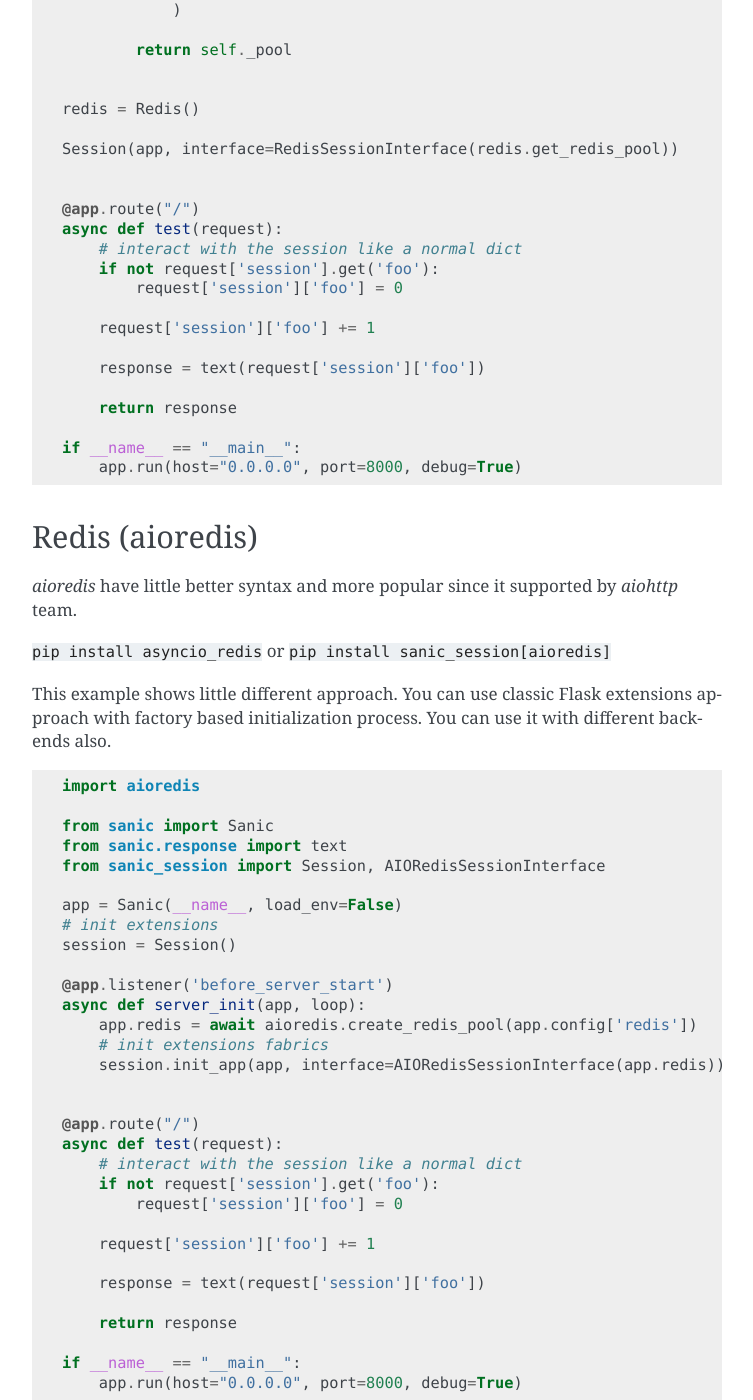
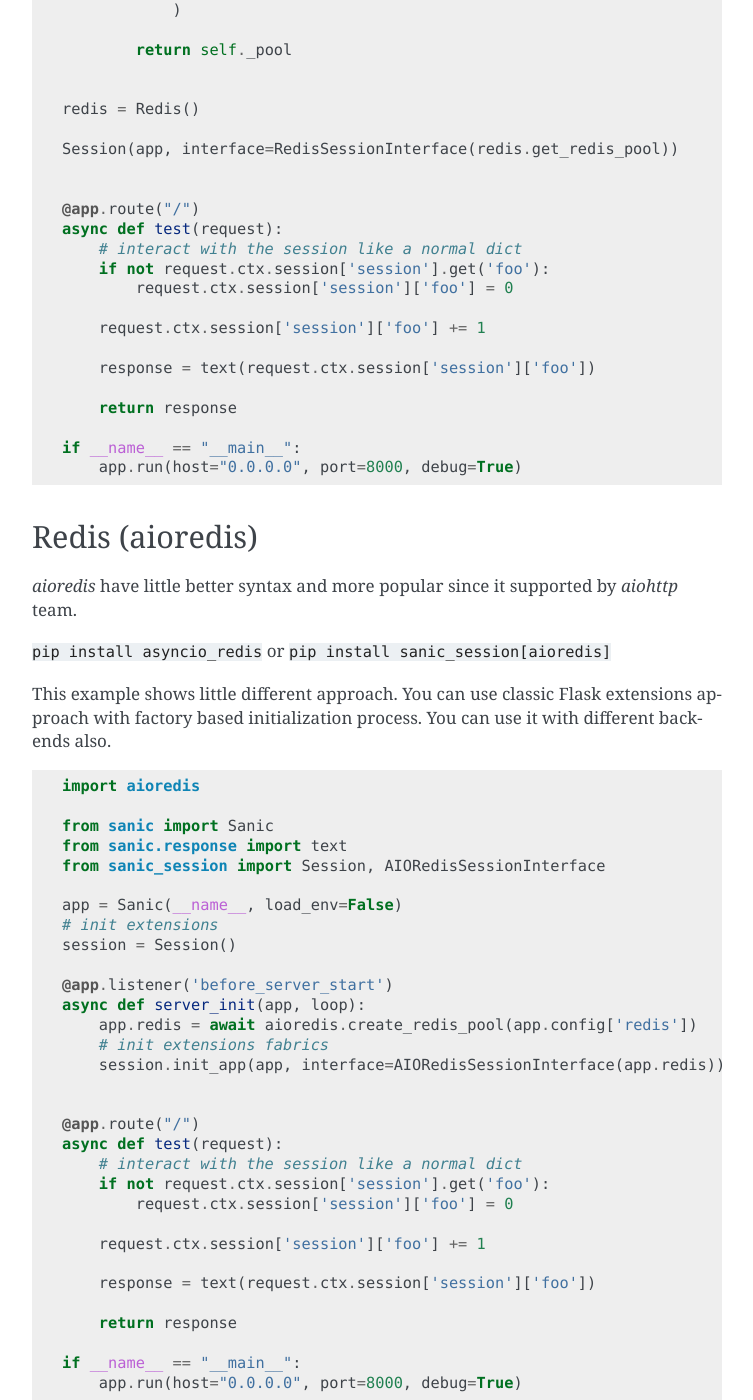
Before and after one commit to ahopkins/sanic-session, a Sphinx documentation site: the page built from docs/source/using_the_interfaces.rst, in a window 1280 px wide and 1400 px high, scrolled down 1049 px. Shown: the whole window, without its empty margins (388-1141 px from the left). Built offline with Sphinx 7.4.7, drawn with Linux system fonts in a browser that asks for light colours; some of the changed text lies outside the part shown.

```diff
--- a/docs/source/configuration.rst
+++ b/docs/source/configuration.rst
@@ -21,8 +21,8 @@ When initializing a session interface, you have a number of optional arguments f
     One of 'strict' or 'lax'. Defaults to None  https://www.owasp.org/index.php/SameSite
 **session_name** (str, optional):
     | Name of the session that will be accessible through the request.
-    | e.g. If ``session_name`` is ``alt_session``, it should be accessed like that: ``request['alt_session']``
-    | e.g. And if ``session_name`` is left to default, it should be accessed like that: ``request['session']``
+    | e.g. If ``session_name`` is ``alt_session``, it should be accessed like that: ``request.ctx.session['alt_session']``
+    | e.g. And if ``session_name`` is left to default, it should be accessed like that: ``request.ctx.session['session']``
 
     .. note::
 
--- a/docs/source/using_the_interfaces.rst
+++ b/docs/source/using_the_interfaces.rst
@@ -58,12 +58,12 @@ To integrate Redis with :code:`sanic_session` you need to pass a getter method i
     @app.route("/")
     async def test(request):
         # interact with the session like a normal dict
-        if not request['session'].get('foo'):
-            request['session']['foo'] = 0
+        if not request.ctx.session['session'].get('foo'):
+            request.ctx.session['session']['foo'] = 0
 
-        request['session']['foo'] += 1
+        request.ctx.session['session']['foo'] += 1
 
-        response = text(request['session']['foo'])
+        response = text(request.ctx.session['session']['foo'])
 
         return response
 
@@ -101,12 +101,12 @@ This example shows little different approach. You can use classic Flask extensio
     @app.route("/")
     async def test(request):
         # interact with the session like a normal dict
-        if not request['session'].get('foo'):
-            request['session']['foo'] = 0
+        if not request.ctx.session['session'].get('foo'):
+            request.ctx.session['session']['foo'] = 0
 
-        request['session']['foo'] += 1
+        request.ctx.session['session']['foo'] += 1
 
-        response = text(request['session']['foo'])
+        response = text(request.ctx.session['session']['foo'])
 
         return response
 
@@ -146,12 +146,12 @@ To integrate memcache with :code:`sanic_session` you need to pass an :code:`aiom
     @app.route("/")
     async def test(request):
         # interact with the session like a normal dict
-        if not request['session'].get('foo'):
-            request['session']['foo'] = 0
+        if not request.ctx.session['session'].get('foo'):
+            request.ctx.session['session']['foo'] = 0
 
-        request['session']['foo'] += 1
+        request.ctx.session['session']['foo'] += 1
 
-        response = text(request['session']['foo'])
+        response = text(request.ctx.session['session']['foo'])
 
         return response
 
@@ -181,12 +181,12 @@ In-Memory
     @app.route("/")
     async def index(request):
         # interact with the session like a normal dict
-        if not request['session'].get('foo'):
-            request['session']['foo'] = 0
+        if not request.ctx.session['session'].get('foo'):
+            request.ctx.session['session']['foo'] = 0
 
-        request['session']['foo'] += 1
+        request.ctx.session['session']['foo'] += 1
 
-        return text(request['session']['foo'])
+        return text(request.ctx.session['session']['foo'])
 
     if __name__ == "__main__":
         app.run(host="0.0.0.0", port=8000, debug=True)
```
Also changed, not shown: docs/source/index.rst (+4 -4 lines), docs/source/testing.rst (+4 -4 lines), 10 other files.
